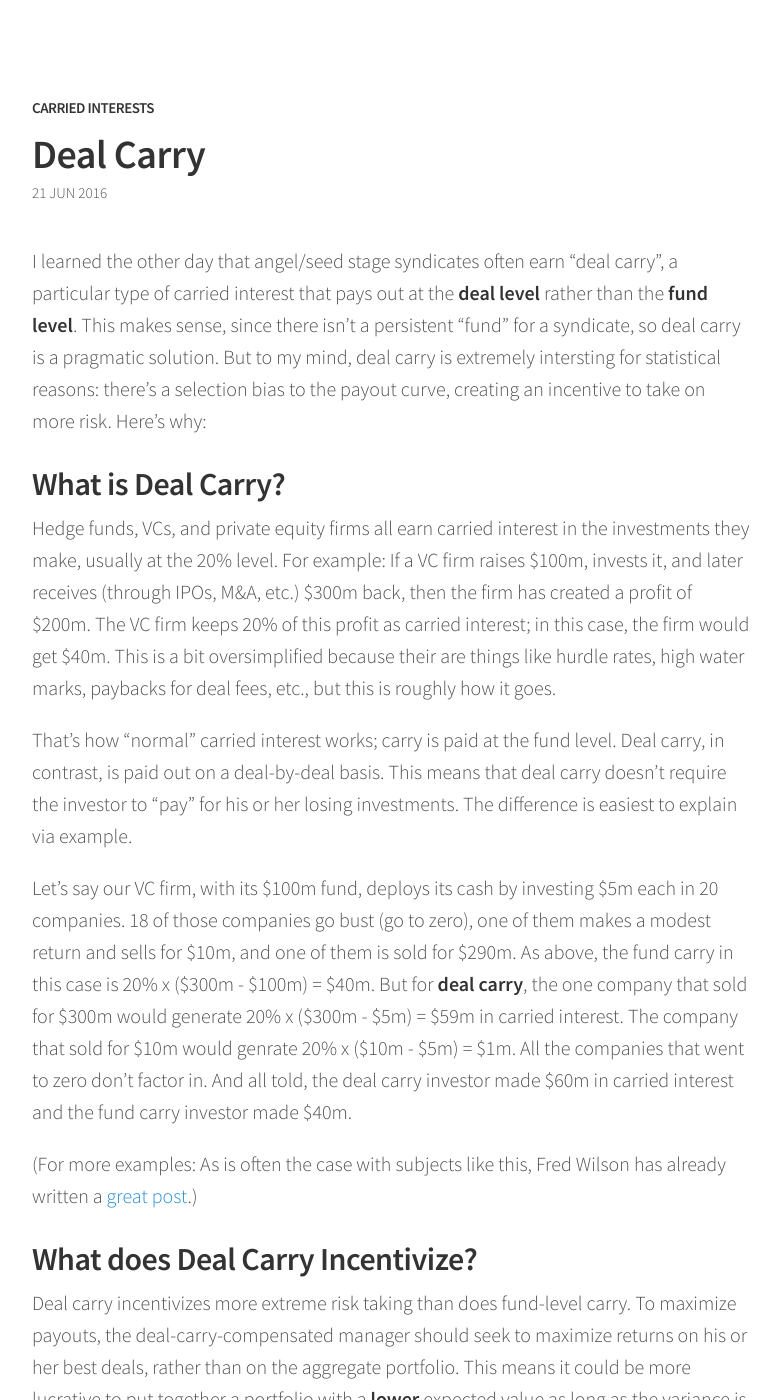
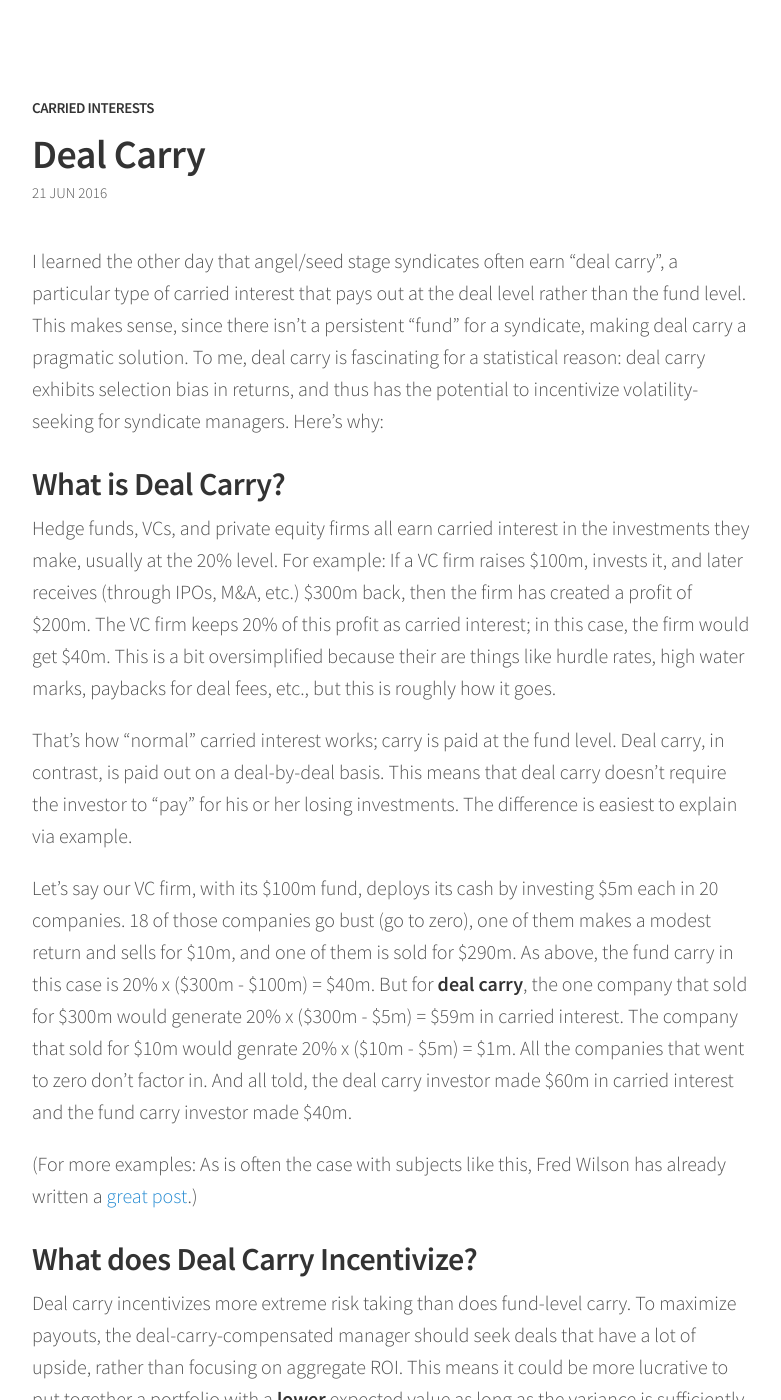
Before and after one commit to sl8r000/carried-interests, a Jekyll site: the page built from _posts/2016-06-21-deal-based-carry.md, in a window 1280 px wide and 1400 px high. Shown: the whole window, without its empty margins (248-1029 px from the left). Built offline with Jekyll 4.4.1, drawn with Linux system fonts in a browser that asks for light colours; some of the changed text lies outside the part shown.

Commit message:
carry again

```diff
--- a/_posts/2016-06-21-deal-based-carry.md
+++ b/_posts/2016-06-21-deal-based-carry.md
@@ -2,7 +2,7 @@
 title: "Deal Carry"
 ---
 
-I learned the other day that angel/seed stage syndicates often earn "deal carry", a particular type of carried interest that pays out at the **deal level** rather than the **fund level**. This makes sense, since there isn't a persistent "fund" for a syndicate, so deal carry is a pragmatic solution. But to my mind, deal carry is extremely intersting for statistical reasons: there's a selection bias to the payout curve, creating an incentive to take on more risk. Here's why:
+I learned the other day that angel/seed stage syndicates often earn "deal carry", a particular type of carried interest that pays out at the deal level rather than the fund level. This makes sense, since there isn't a persistent "fund" for a syndicate, making deal carry a pragmatic solution. To me, deal carry is fascinating for a statistical reason: deal carry exhibits selection bias in returns, and thus has the potential to incentivize volatility-seeking for syndicate managers. Here's why:
 
 ## What is Deal Carry?
 
@@ -16,7 +16,7 @@ Let's say our VC firm, with its $100m fund, deploys its cash by investing $5m ea
 
 ## What does Deal Carry Incentivize?
 
-Deal carry incentivizes more extreme risk taking than does fund-level carry. To maximize payouts, the deal-carry-compensated manager should seek to maximize returns on his or her best deals, rather than on the aggregate portfolio. This means it could be more lucrative to put together a portfolio with a **lower** expected value as long as the variance is sufficiently higher. As an extreme example, let's say that you have $100m to manage. And let's say that on one hand, you have a strategy that very stably, very predictably, turns $100m into $120m over the lifetime of your management by investing in a single company. In that case, your carry would be 20% x ($120 - $100) = $4m. Now let's look at an alternative strategy; You make a hundred little investments of $1m each, each of which has a 99% chance of going to zero, and a 1% chance of returning 50x. The expected value of this portfolio is $50m, meaning that you're **destroying** $50m of capital on average. This is clearly way worse in expectation than your $100m to $120m strategy. But: If you're compensated with deal carry, then you'd actually earn 20% x ($50m - $1m) = $9.8m. You would come out with much more money by following the value-destroying strategy.
+Deal carry incentivizes more extreme risk taking than does fund-level carry. To maximize payouts, the deal-carry-compensated manager should seek deals that have a lot of upside, rather than focusing on aggregate ROI. This means it could be more lucrative to put together a portfolio with a **lower** expected value as long as the variance is sufficiently higher. As an extreme example, let's say that you have $100m to manage. And let's say that on one hand, you have a strategy that very stably, very predictably, turns $100m into $120m over the lifetime of your management by investing in a single company. In that case, your carry would be 20% x ($120 - $100) = $4m. Now let's look at an alternative strategy; You make a hundred little investments of $1m each, each of which has a 99% chance of going to zero, and a 1% chance of returning 50x. The expected value of this portfolio is $50m, meaning that you're **destroying** $50m of capital on average. This is clearly way worse in expectation than your $100m to $120m strategy. But: If you're compensated with deal carry, then you'd actually earn 20% x ($50m - $1m) = $9.8m. You would come out with much more money by following the value-destroying strategy.
 
 A fun thought experiment here is to imagine what deal carry would look like for a hedge fund; you earn 20% on trades that go well, and lose nothing on trades that go south. In such a situation, you'd look for trades that have a lot of upside, without caring much about the downside.
 
@@ -24,6 +24,6 @@ Another interesting thought is think about the financial instrument whose payoff
 
 ## Tempered Response
 
-Of course, an investment vehicle can't blatently maximize its carry at the expense of its investors (limited partners). Reputation and trust, not to mention fiduciary duty, are extremely important in the investing world, and openly exploiting the people who invest in a fund would destroy the reputation of the fund managers.
+Of course, a fund can't blatently maximize its carry at the expense of its investors (limited partners). Reputation and trust, not to mention fiduciary duty, are extremely important in the investing world, and openly exploiting the people who invest in a fund would destroy the reputation of the fund managers.
 
 At the same time, incentives steer behavior, so it's worth thinking about the incentives that deal carry creates. I think this is particularly true when angel/seed deals are syndicated from a large number of individual investors writing small checks, in which case the LPs are less equipped to police the reputations of their syndicates' managers and probably less familiar with the economics of carried interest.
```
